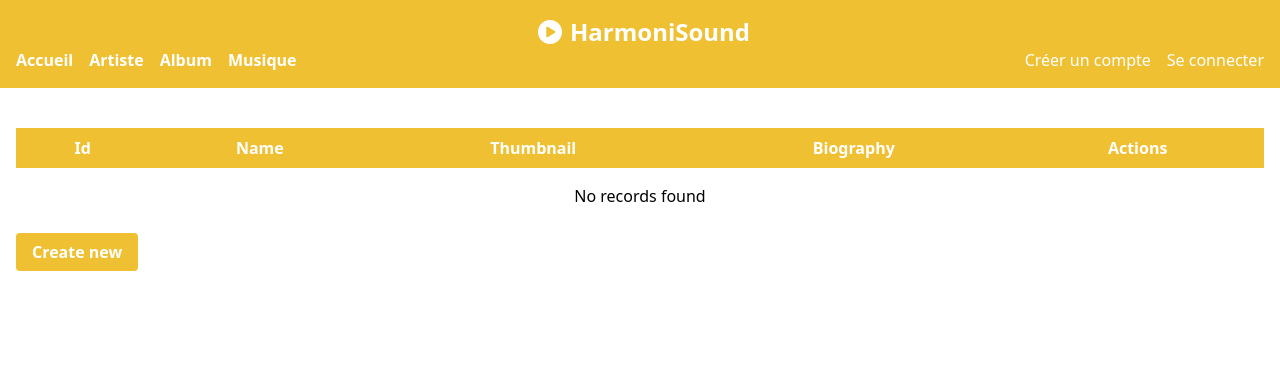
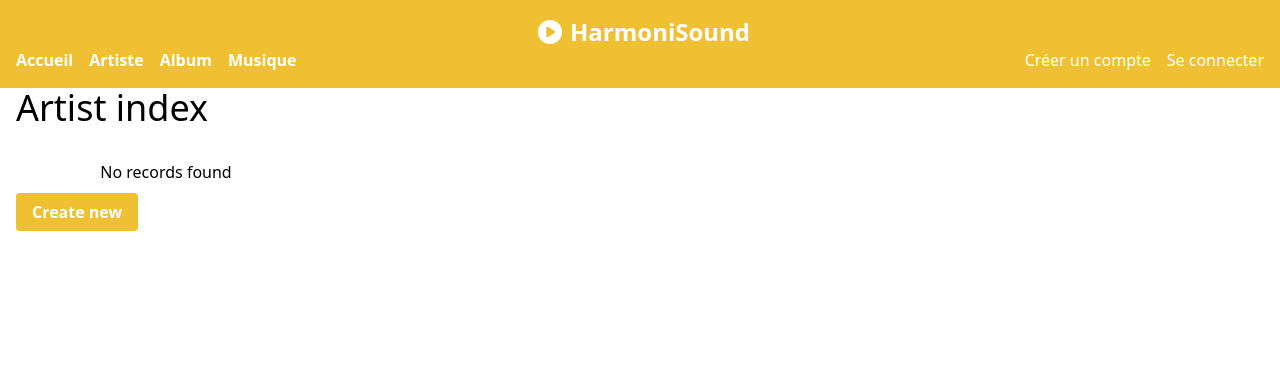
Before and after one commit to ValMtp3/HarmoniSound, a Symfony app: template templates/artist/index.html.twig in a window 1280 px wide. Shown: the top 388 px of the page. Run offline with Twig, Linux system fonts and the light colour scheme; the template is opened without the code that fills it, so the values that code supplies are empty; some libraries are stand-ins or nearby versions.

Commit message:
update design

```diff
--- a/templates/Album/new.html.twig
+++ b/templates/Album/new.html.twig
@@ -8,9 +8,9 @@
     <div class="w-full max-w-md mx-auto bg-white shadow-md rounded px-8 pt-6 pb-8 mb-4">
         {{ form_start(form, {'attr': {'class': 'space-y-4'}}) }}
             {{ form_widget(form) }}
-            <button type="submit" class="bg-[#F0C033] hover:bg-green-700 text-white font-bold py-2 px-4 rounded">Create</button>
+            <button type="submit" class="bg-[#F0C033] hover:bg-[#D8A948] text-white font-bold py-2 px-4 rounded">Create</button>
         {{ form_end(form) }}
     </div>
 
-    <a href="{{ path('app_album_index') }}" class="text-[#F0C033] hover:text-green-800">back to list</a>
+    <a href="{{ path('app_album_index') }}" class="text-[#F0C033] hover:text-yellow-800">back to list</a>
 {% endblock %}
--- a/templates/_include/navbar.html.twig
+++ b/templates/_include/navbar.html.twig
@@ -2,14 +2,18 @@
     <span class="flex justify-center text-2xl font-bold"><i class="px-2 py-1 fa-solid fa-circle-play"></i>HarmoniSound</span>
     <ul class="flex justify-between">
         <div class="flex space-x-4">
-            <li><a href="{{ path('app_home') }}" class="hover:text-green-300 font-semibold">Accueil</a></li>
-            <li><a href="{{ path('app_artist_index') }}" class="hover:text-green-300 font-semibold">Artiste</a></li>
-            <li><a href="{{ path('app_album_index') }}" class="hover:text-green-300 font-semibold">Album</a></li>
-            <li><a href="{{ path('app_music_index') }}" class="hover:text-green-300 font-semibold">Musique</a></li>
+            <li><a href="{{ path('app_home') }}" class="hover:text-[#D8A948] font-semibold">Accueil</a></li>
+            <li><a href="{{ path('app_artist_index') }}" class="hover:text-[#D8A948] font-semibold">Artiste</a></li>
+            <li><a href="{{ path('app_album_index') }}" class="hover:text-[#D8A948] font-semibold">Album</a></li>
+            <li><a href="{{ path('app_music_index') }}" class="hover:text-[#D8A948] font-semibold">Musique</a></li>
         </div>
         <div class="flex space-x-4">
-            <li><a href="{{ path('app_register') }}" class="hover:text-green-300">Créer un compte</a></li>
-            <li><a href="{{ path('app_login') }}" class="hover:text-green-300">Se connecter</a></li>
+            {% if app.user %}
+                <li><a href="{{ path('app_logout') }}" class="hover:text-[#D8A948] font-semibold">Déconnexion</a></li>
+            {% else %}
+                <li><a href="{{ path('app_register') }}" class="hover:text-[#D8A948]">Créer un compte</a></li>
+                <li><a href="{{ path('app_login') }}" class="hover:text-[#D8A948]">Se connecter</a></li>
+            {% endif %}
         </div>
     </ul>
 </nav>
--- a/templates/artist/index.html.twig
+++ b/templates/artist/index.html.twig
@@ -3,41 +3,40 @@
 {% block title %}Artist index{% endblock %}
 
 {% block body %}
-    <div class="container mx-auto px-4 m-10">
-        <table class="table-auto w-full mb-4">
-            <thead>
-                <tr class="bg-[#F0C033] text-white">
-                    <th class="px-4 py-2">Id</th>
-                    <th class="px-4 py-2">Name</th>
-                    <th class="px-4 py-2">Thumbnail</th>
-                    <th class="px-4 py-2">Biography</th>
-                    <th class="px-4 py-2">Actions</th>
-                </tr>
-            </thead>
-            <tbody>
+    <div class="container mx-auto px-4">
+        <h1 class="text-4xl mb-4">Artist index</h1>
+
+        <div class="grid grid-cols-1 sm:grid-cols-2 md:grid-cols-3 lg:grid-cols-4 gap-4">
             {% for artist in artists %}
-                <tr class="text-center">
-                    <td class="border px-4 py-2">{{ artist.id }}</td>
-                    <td class="border px-4 py-2">{{ artist.name }}</td>
-                    <td class="border px-4 py-2">
-                        <img src="{{ artist.thumbnail }}" alt="{{ artist.name }}">
-                    </td>
-                    <td class="border px-4 py-2">{{ artist.biography }}</td>
-                    <td class="border px-4 py-2">
-                        <div class="flex flex-col space-y-1 ">
-                            <a href="{{ path('app_artist_show', {'id': artist.id}) }}" class="text-[#F0C033] hover:text-green-800 border-2 border-current rounded-md p-1">Plus</a>
-                            <a href="{{ path('app_artist_edit', {'id': artist.id}) }}" class="text-[#F0C033] hover:text-green-800 border-2 border-current rounded-md p-1">Modifier</a>
-                        </div>
-                    </td>
-                </tr>
+                <div class="bg-white shadow overflow-hidden sm:rounded-lg mb-4">
+                    <div class="px-4 py-5 sm:px-6">
+                        <h2 class="text-lg leading-6 font-medium text-gray-900">{{ artist.name }}</h2>
+                    </div>
+                    <div class="border-t border-gray-200">
+                        <dl>
+                            <div class="px-4 py-5 sm:grid sm:grid-cols-3 sm:gap-4 sm:px-6">
+                                <dd class="mt-1 text-sm text-gray-900 sm:mt-0 sm:col-span-2 w-60 h-60">
+                                    <img src="{{ artist.thumbnail }}" alt="{{ artist.name }}">
+                                </dd>
+                            </div>
+                            <div class="px-4 py-5 sm:grid sm:grid-cols-3 sm:gap-4 sm:px-6">
+                                <dt class="text-sm font-medium text-gray-500">Biography</dt>
+                                <dd class="mt-1 text-sm text-gray-900 sm:mt-0 sm:col-span-2">
+                                    {{ artist.biography }}
+                                </dd>
+                            </div>
+                        </dl>
+                    </div>
+                    <div class="px-4 py-4 sm:px-6">
+                        <a href="{{ path('app_artist_show', {'id': artist.id}) }}" class="text-[#F0C033] hover:text-yellow-800">show</a>
+                        <a href="{{ path('app_artist_edit', {'id': artist.id}) }}" class="text-[#F0C033] hover:text-yellow-800">edit</a>
+                    </div>
+                </div>
             {% else %}
-                <tr>
-                    <td colspan="6" class="text-center py-4">No records found</td>
-                </tr>
+                <div class="text-center py-4">No records found</div>
             {% endfor %}
-            </tbody>
-        </table>
+        </div>
 
-        <a href="{{ path('app_artist_new') }}" class="bg-[#F0C033] hover:bg-green-700 text-white font-bold py-2 px-4 rounded">Create new</a>
+        <a href="{{ path('app_artist_new') }}" class="bg-[#F0C033] hover:bg-[#D8A948] text-white font-bold py-2 px-4 rounded">Create new</a>
     </div>
 {% endblock %}
--- a/templates/artist/new.html.twig
+++ b/templates/artist/new.html.twig
@@ -8,9 +8,9 @@
     <div class="w-full max-w-md mx-auto bg-white shadow-md rounded px-8 pt-6 pb-8 mb-4">
         {{ form_start(form, {'attr': {'class': 'space-y-4'}}) }}
             {{ form_widget(form) }}
-            <button type="submit" class="bg-[#F0C033] hover:bg-green-700 text-white font-bold py-2 px-4 rounded">Create</button>
+            <button type="submit" class="bg-[#F0C033] hover:bg-[#D8A948] text-white font-bold py-2 px-4 rounded">Create</button>
         {{ form_end(form) }}
     </div>
 
-    <a href="{{ path('app_artist_index') }}" class="text-[#F0C033] hover:text-green-800">back to list</a>
+    <a href="{{ path('app_artist_index') }}" class="text-[#F0C033] hover:text-yellow-800">back to list</a>
 {% endblock %}
--- a/templates/home/index.html.twig
+++ b/templates/home/index.html.twig
@@ -3,5 +3,5 @@
 {% block title %}Home{% endblock %}
 
 {% block body %}
-    <img class="m-32 block mx-auto w-full max-w-md" src="{{ asset('Assets/img/Music Bro.svg') }}">
+    <img class="m-32 block mx-auto w-full max-w-md bg-" src="{{ asset('Assets/img/Music Bro.svg') }}">
 {% endblock %}
--- a/templates/login/index.html.twig
+++ b/templates/login/index.html.twig
@@ -12,7 +12,7 @@
         {{ form_start(form, {'attr': {'class': 'space-y-4'}}) }}
             {{ form_row(form.email, {value: last_username, 'attr': {'class': 'border-gray-300 focus:border-indigo-300 focus:ring focus:ring-indigo-200 focus:ring-opacity-50 rounded-md shadow-sm px-4 py-2'}}) }}
             {{ form_row(form.password, {'attr': {'class': 'border-gray-300 focus:border-indigo-300 focus:ring focus:ring-indigo-200 focus:ring-opacity-50 rounded-md shadow-sm px-4 py-2'}}) }}
-            <button type="submit" class="bg-[#F0C033] hover:bg-green-700 text-white font-bold py-2 px-4 rounded">Se connecter</button>
+            <button type="submit" class="bg-[#F0C033] hover:bg-[#D8A948] text-white font-bold py-2 px-4 rounded">Se connecter</button>
         {{ form_end(form) }}
     </div>
 {% endblock %}
--- a/templates/music/new.html.twig
+++ b/templates/music/new.html.twig
@@ -11,9 +11,9 @@
             {{ form_row(form.duration, {'attr': {'class': 'border-gray-300 focus:border-indigo-300 focus:ring focus:ring-indigo-200 focus:ring-opacity-50 rounded-md shadow-sm px-4 py-2'}}) }}
             {{ form_row(form.album, {'attr': {'class': 'border-gray-300 focus:border-indigo-300 focus:ring focus:ring-indigo-200 focus:ring-opacity-50 rounded-md shadow-sm px-4 py-2'}}) }}
             {{ form_row(form.featuring, {'attr': {'class': 'border-gray-300 focus:border-indigo-300 focus:ring focus:ring-indigo-200 focus:ring-opacity-50 rounded-md shadow-sm px-4 py-2'}}) }}
-            <button type="submit" class="bg-[#F0C033] hover:bg-green-700 text-white font-bold py-2 px-4 rounded">Create</button>
+            <button type="submit" class="bg-[#F0C033] hover:bg-[#D8A948] text-white font-bold py-2 px-4 rounded">Create</button>
         {{ form_end(form) }}
     </div>
 
-    <a href="{{ path('app_music_index') }}" class="text-[#F0C033] hover:text-green-800">back to list</a>
+    <a href="{{ path('app_music_index') }}" class="text-[#F0C033] hover:text-yellow-800">back to list</a>
 {% endblock %}
--- a/templates/music/show.html.twig
+++ b/templates/music/show.html.twig
@@ -22,8 +22,8 @@
                         <div class="px-4 py-5 sm:grid sm:grid-cols-3 sm:gap-4 sm:px-6">
                             <dt class="text-sm font-medium text-gray-500">Actions</dt>
                             <dd class="mt-1 text-sm text-gray-900 sm:mt-0 sm:col-span-2">
-                                <a href="{{ path('app_music_show', {'id': music.id}) }}" class="text-[#F0C033] hover:text-green-800">show</a>
-                                <a href="{{ path('app_music_edit', {'id': music.id}) }}" class="text-[#F0C033] hover:text-green-800">edit</a>
+                                <a href="{{ path('app_music_show', {'id': music.id}) }}" class="text-[#F0C033] hover:text-yellow-800">show</a>
+                                <a href="{{ path('app_music_edit', {'id': music.id}) }}" class="text-[#F0C033] hover:text-yellow-800">edit</a>
                             </dd>
                         </div>
                     </dl>
@@ -33,6 +33,6 @@
             <p>No records found</p>
         {% endif %}
 
-        <a href="{{ path('app_music_new') }}" class="bg-[#F0C033] hover:bg-green-700 text-white font-bold py-2 px-4 rounded">Create new</a>
+        <a href="{{ path('app_music_new') }}" class="bg-[#F0C033] hover:bg-[#D8A948] text-white font-bold py-2 px-4 rounded">Create new</a>
     </div>
 {% endblock %}
--- a/templates/registration/register.html.twig
+++ b/templates/registration/register.html.twig
@@ -16,7 +16,7 @@
             }) }}
             {{ form_row(registrationForm.agreeTerms, {'attr': {'class': 'border-gray-300 focus:border-indigo-300 focus:ring focus:ring-indigo-200 focus:ring-opacity-50 rounded-md shadow-sm px-4 py-2'}}) }}
 
-            <button type="submit" class="bg-[#F0C033] hover:bg-green-700 text-white font-bold py-2 px-4 rounded">Créer</button>
+            <button type="submit" class="bg-[#F0C033] hover:bg-[#D8A948] text-white font-bold py-2 px-4 rounded">Créer</button>
         {{ form_end(registrationForm) }}
     </div>
 {% endblock %}
```
Also changed, not shown: src/Controller/MusicController.php (+6 -1 lines), templates/Album/index.html.twig (+34 -31 lines), templates/Album/show.html.twig (+14 -5 lines), templates/artist/show.html.twig (+15 -11 lines), templates/music/index.html.twig (+7 -7 lines).
